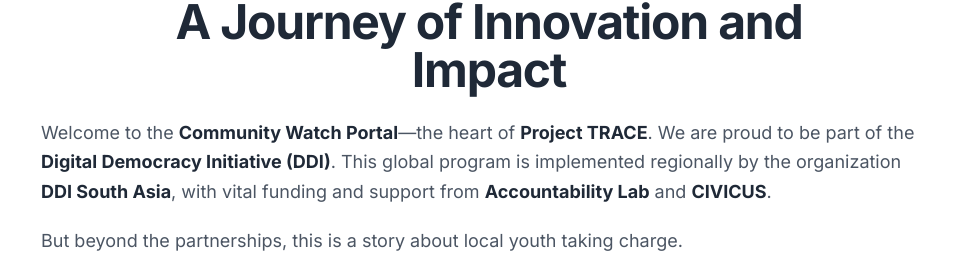
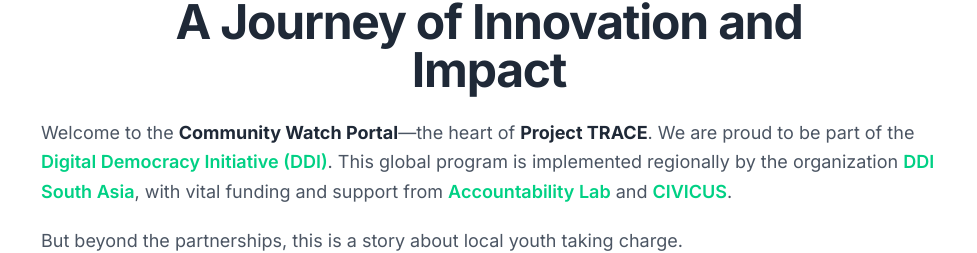
Before and after one commit to haider665/for-the-light-ui, a React (Vite) app: page / in a window 1280 px wide. Shown: the part 1906-2159 px from the top of the page, without its empty margins (151-1128 px from the left). Built offline with nearby package versions, Linux system fonts and the light colour scheme; no server answers.

Commit message:
Added hyperlink on homepage

```diff
--- a/src/pages/Home.tsx
+++ b/src/pages/Home.tsx
@@ -171,7 +171,7 @@
 
             <div className="space-y-5 text-lg text-gray-600 leading-relaxed">
               <p>
-                Welcome to the <strong className="text-gray-800">Community Watch Portal</strong>—the heart of <strong className="text-gray-800">Project TRACE</strong>. We are proud to be part of the <strong className="text-gray-800">Digital Democracy Initiative (DDI)</strong>. This global program is implemented regionally by the organization <strong className="text-gray-800">DDI South Asia</strong>, with vital funding and support from <strong className="text-gray-800">Accountability Lab</strong> and <strong className="text-gray-800">CIVICUS</strong>.
+                Welcome to the <strong className="text-gray-800">Community Watch Portal</strong>—the heart of <strong className="text-gray-800">Project TRACE</strong>. We are proud to be part of the <a href="https://digitaldemocracyinitiative.net" target="_blank" rel="noopener noreferrer" className="text-primary hover:underline font-semibold">Digital Democracy Initiative (DDI)</a>. This global program is implemented regionally by the organization <a href="https://ddisouthasia.org" target="_blank" rel="noopener noreferrer" className="text-primary hover:underline font-semibold">DDI South Asia</a>, with vital funding and support from <a href="https://www.accountabilitylab.org" target="_blank" rel="noopener noreferrer" className="text-primary hover:underline font-semibold">Accountability Lab</a> and <a href="https://www.civicus.org" target="_blank" rel="noopener noreferrer" className="text-primary hover:underline font-semibold">CIVICUS</a>.
               </p>
               <p>
                 But beyond the partnerships, this is a story about local youth taking charge.
```
